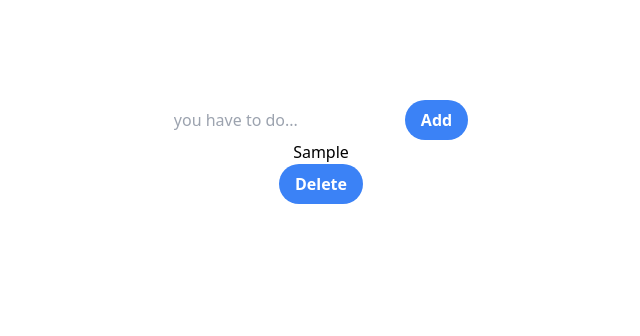
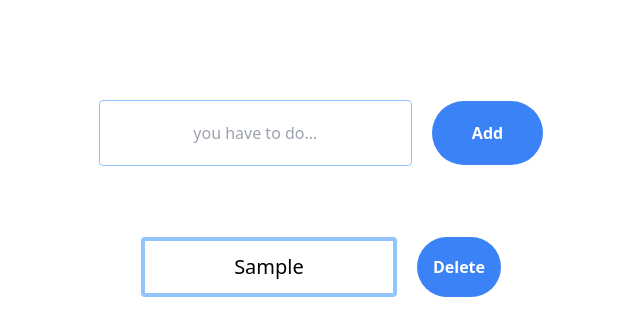
Before and after one commit to VahePashayan/ToDoList, a React (Create React App) app: page / in a window 1280 px wide. Both pictures are taken after typing "Sample" into the empty fields and a click on the button "Add". Shown: the top 336 px of the page, without its empty margins (319-959 px from the left). Built offline with nearby package versions, Linux system fonts and the light colour scheme.

Commit message:
feat: added css with tailwind

```diff
--- a/src/components/Input.jsx
+++ b/src/components/Input.jsx
@@ -4,13 +4,19 @@ const Input = ({ value, onChange, onClick }) => {
   return (
     <span>
       <input
+        className="px-10 py-5 placeholder-blueGray-300 text-black-600 relative bg-white bg-white rounded text-center border border-blue-300 outline-none focus:outline-none focus:ring mr-5"
         type="text"
         placeholder="you have to do..."
         value={value}
         onChange={onChange}
         autoFocus
       />
-      <button className="bg-blue-500 hover:bg-green-700 text-white font-bold py-2 px-4 rounded-full" onClick={onClick}>Add</button>
+      <button
+        className="bg-blue-500 hover:bg-green-700 text-white font-bold py-5 px-10 rounded-full mb-8"
+        onClick={onClick}
+      >
+        Add
+      </button>
     </span>
   );
 };
--- a/src/components/Task.jsx
+++ b/src/components/Task.jsx
@@ -1,12 +1,12 @@
 import React from "react";
 
 const Task = ({ list, onClick }) => {
-  return list.map((el) => (
-    <span>
-      <p>{el.value}</p>
+  return list.map(({value, id}) => (
+    <span className="flex justify-center">
+      <p className= "mt-10 mb-5 text-xl rounded border-4 border-blue-300 py-3 text-center mr-5 w-64">{value}</p>
       <button
-        className="bg-blue-500 hover:bg-red-700 text-white font-bold py-2 px-4 rounded-full"
-        onClick={()=>onClick(el.id)}
+        className="bg-blue-500 hover:bg-red-700 text-white font-bold mt-10 mb-5 px-4 rounded-full"
+        onClick={()=>onClick(id)}
       >
         Delete
       </button>
--- a/src/components/ToDo/ToDo.jsx
+++ b/src/components/ToDo/ToDo.jsx
@@ -15,12 +15,17 @@ class ToDo extends Component {
 
   id = 0;
 
-
   handleAdd = () => {
     if (this.state.inputValue.length > 0) {
       this.id = this.id + 1;
       this.setState((prevState) => {
-        return {tasksList: [...prevState.tasksList, { value: this.state.inputValue, id: this.id }], inputValue: ""}
+        return {
+          tasksList: [
+            ...prevState.tasksList,
+            { value: this.state.inputValue, id: this.id },
+          ],
+          inputValue: "",
+        };
       });
     }
   };
@@ -30,10 +35,11 @@ class ToDo extends Component {
   };
 
   handleDelete = (id) => {
-      this.setState((prevState) => {
-        return { tasksList: prevState.tasksList.filter((el) => el.id !== id) };
-      });
-    }
+    this.setState((prevState) => {
+      return { tasksList: prevState.tasksList.filter((el) => el.id !== id) };
+    });
+  };
+
 
   render() {
     return (
@@ -45,7 +51,7 @@ class ToDo extends Component {
             onClick={this.handleAdd}
           />
         </span>
-        <Task  list={this.state.tasksList} onClick={this.handleDelete}/>
+        <Task list={this.state.tasksList} onClick={this.handleDelete} />
       </div>
     );
   }
```
